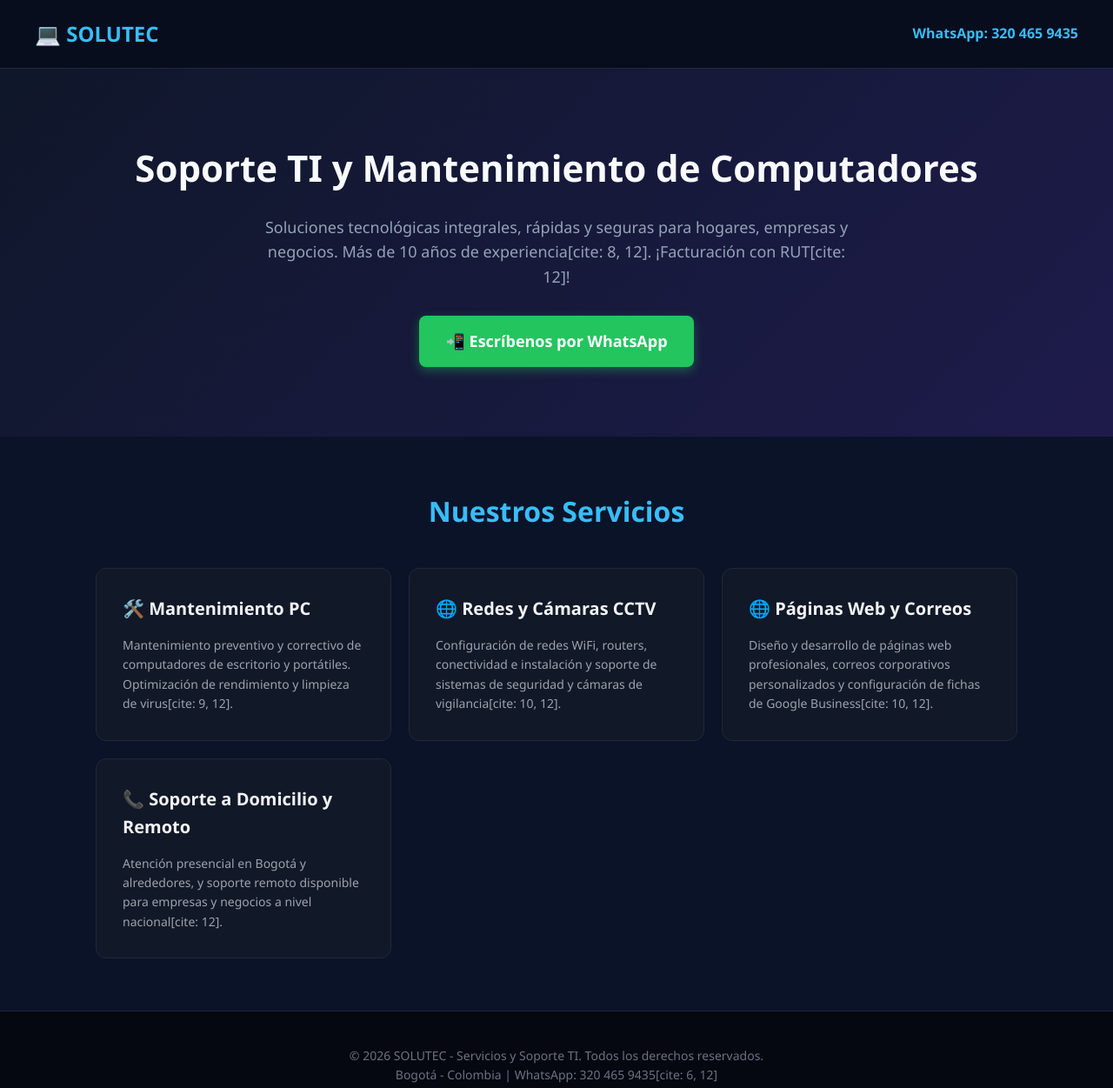
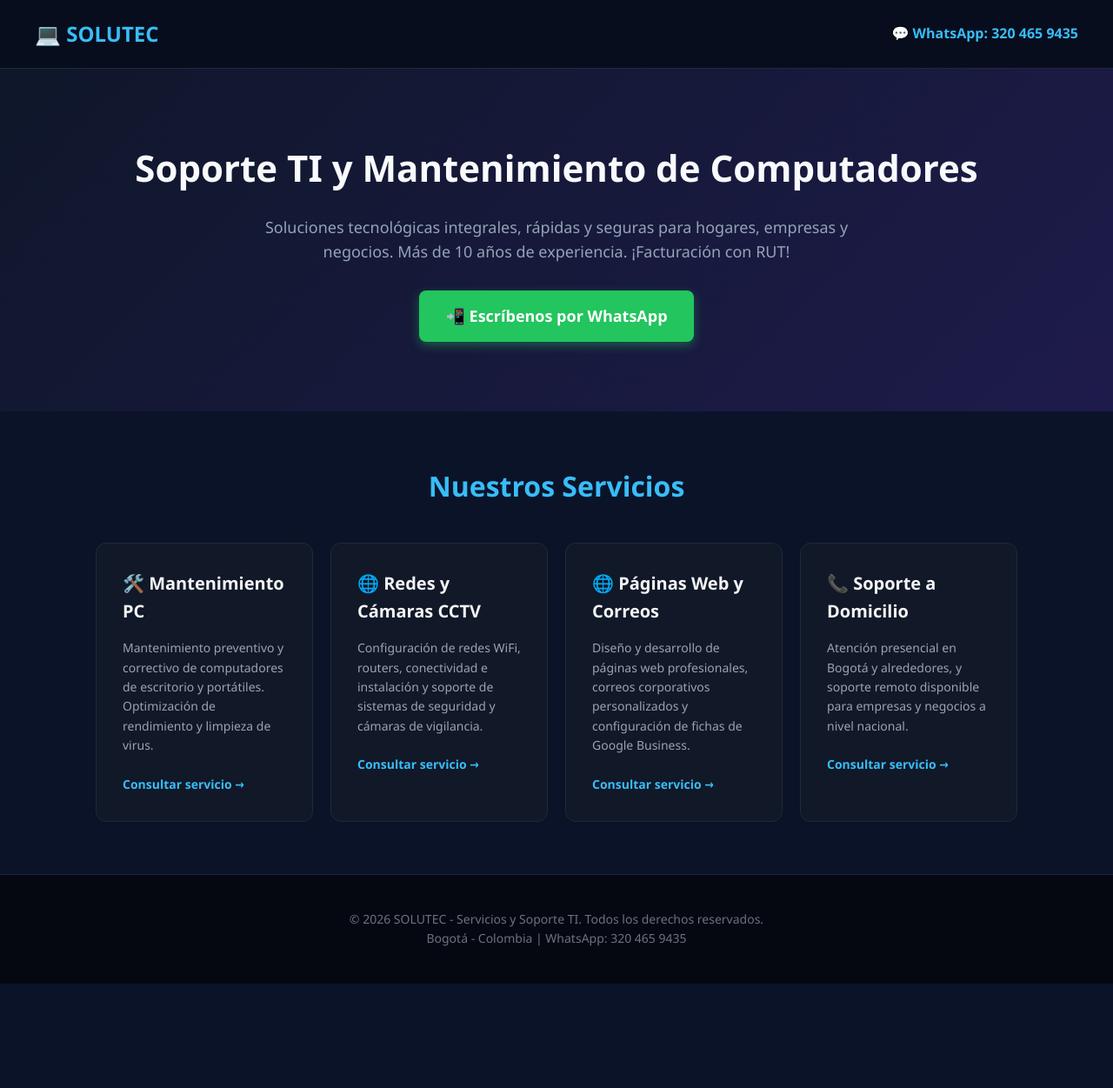
Before and after one commit to solutecitempresarial/Solutec-web, a plain HTML site: page index.html in a window 1280 px wide. Shown: the whole page at 87% size. After the commit the page ends 1131 px from the top, so only its background shows below. Drawn offline with Linux system fonts and the light colour scheme.

Commit message:
Update index.html

```diff
--- a/index.html
+++ b/index.html
@@ -8,18 +8,21 @@
         * { margin: 0; padding: 0; box-sizing: border-box; font-family: 'Segoe UI', Tahoma, Geneva, Verdana, sans-serif; }
         body { background-color: #0b1329; color: #ffffff; line-height: 1.6; }
         header { background: #070d1d; padding: 20px 40px; display: flex; justify-content: space-between; align-items: center; border-bottom: 1px solid #1e293b; }
-        .logo { font-size: 24px; font-weight: bold; color: #38bdf8; }
+        .logo { font-size: 24px; font-weight: bold; color: #38bdf8; display: flex; align-items: center; gap: 10px; }
         .hero { text-align: center; padding: 80px 20px; background: linear-gradient(135deg, #0f172a 0%, #1e1b4b 100%); }
         .hero h1 { font-size: 42px; margin-bottom: 20px; color: #f8fafc; }
         .hero p { font-size: 18px; color: #94a3b8; max-width: 700px; margin: 0 auto 30px auto; }
         .btn-whatsapp { background-color: #22c55e; color: white; padding: 15px 30px; font-size: 18px; font-weight: bold; text-decoration: none; border-radius: 8px; display: inline-block; transition: 0.3s; box-shadow: 0 4px 12px rgba(34, 197, 94, 0.4); }
-        .btn-whatsapp:hover { background-color: #16a34a; }
+        .btn-whatsapp:hover { background-color: #16a34a; transform: translateY(-2px); }
         .services { padding: 60px 20px; max-width: 1100px; margin: 0 auto; }
         .services h2 { text-align: center; font-size: 32px; margin-bottom: 40px; color: #38bdf8; }
-        .grid { display: grid; grid-template-columns: repeat(auto-fit, minmax(280px, 1fr)); gap: 20px; }
-        .card { background: #111827; padding: 30px; border-radius: 12px; border: 1px solid #1f2937; }
+        .grid { display: grid; grid-template-columns: repeat(auto-fit, minmax(250px, 1fr)); gap: 20px; }
+        .card { background: #111827; padding: 30px; border-radius: 12px; border: 1px solid #1f2937; transition: 0.3s; }
+        .card:hover { border-color: #38bdf8; transform: translateY(-5px); }
         .card h3 { margin-bottom: 15px; color: #f3f4f6; font-size: 20px; }
-        .card p { color: #9ca3af; font-size: 14px; }
+        .card p { color: #9ca3af; font-size: 14px; margin-bottom: 20px; }
+        .card-btn { color: #38bdf8; text-decoration: none; font-weight: bold; font-size: 14px; }
+        .card-btn:hover { text-decoration: underline; }
         footer { text-align: center; padding: 40px; background: #050811; color: #6b7280; font-size: 14px; border-top: 1px solid #1e293b; }
     </style>
 </head>
@@ -27,13 +30,13 @@
 
     <header>
         <div class="logo">💻 SOLUTEC</div>
-        <div><a href="https://wa.me/573204659435" style="color: #38bdf8; text-decoration: none; font-weight: bold;">WhatsApp: 320 465 9435</a></div>
+        <div><a href="https://wa.me/573204659435?text=Hola%20SOLUTEC,%20necesito%20soporte%20técnico" target="_blank" style="color: #38bdf8; text-decoration: none; font-weight: bold;">💬 WhatsApp: 320 465 9435</a></div>
     </header>
 
     <section class="hero">
         <h1>Soporte TI y Mantenimiento de Computadores</h1>
-        <p>Soluciones tecnológicas integrales, rápidas y seguras para hogares, empresas y negocios. Más de 10 años de experiencia[cite: 8, 12]. ¡Facturación con RUT[cite: 12]!</p>
-        <a href="https://wa.me/573204659435" class="btn-whatsapp">📲 Escríbenos por WhatsApp</a>
+        <p>Soluciones tecnológicas integrales, rápidas y seguras para hogares, empresas y negocios. Más de 10 años de experiencia. ¡Facturación con RUT!</p>
+        <a href="https://wa.me/573204659435?text=Hola%20SOLUTEC,%20estoy%20en%20su%20web%20y%20quiero%20cotizar%20un%20servicio" class="btn-whatsapp" target="_blank">📲 Escríbenos por WhatsApp</a>
     </section>
 
     <section class="services">
@@ -41,26 +44,30 @@
         <div class="grid">
             <div class="card">
                 <h3>🛠️ Mantenimiento PC</h3>
-                <p>Mantenimiento preventivo y correctivo de computadores de escritorio y portátiles. Optimización de rendimiento y limpieza de virus[cite: 9, 12].</p>
+                <p>Mantenimiento preventivo y correctivo de computadores de escritorio y portátiles. Optimización de rendimiento y limpieza de virus.</p>
+                <a href="https://wa.me/573204659435?text=Hola,%20me%20interesa%20el%20mantenimiento%20de%20computadores" class="card-btn" target="_blank">Consultar servicio →</a>
             </div>
             <div class="card">
                 <h3>🌐 Redes y Cámaras CCTV</h3>
-                <p>Configuración de redes WiFi, routers, conectividad e instalación y soporte de sistemas de seguridad y cámaras de vigilancia[cite: 10, 12].</p>
+                <p>Configuración de redes WiFi, routers, conectividad e instalación y soporte de sistemas de seguridad y cámaras de vigilancia.</p>
+                <a href="https://wa.me/573204659435?text=Hola,%20necesito%20soporte%20en%20redes%20o%20cámaras%20CCTV" class="card-btn" target="_blank">Consultar servicio →</a>
             </div>
             <div class="card">
                 <h3>🌐 Páginas Web y Correos</h3>
-                <p>Diseño y desarrollo de páginas web profesionales, correos corporativos personalizados y configuración de fichas de Google Business[cite: 10, 12].</p>
+                <p>Diseño y desarrollo de páginas web profesionales, correos corporativos personalizados y configuración de fichas de Google Business.</p>
+                <a href="https://wa.me/573204659435?text=Hola,%20me%20interesa%20una%20página%20web%20o%20correos" class="card-btn" target="_blank">Consultar servicio →</a>
             </div>
             <div class="card">
-                <h3>📞 Soporte a Domicilio y Remoto</h3>
-                <p>Atención presencial en Bogotá y alrededores, y soporte remoto disponible para empresas y negocios a nivel nacional[cite: 12].</p>
+                <h3>📞 Soporte a Domicilio</h3>
+                <p>Atención presencial en Bogotá y alrededores, y soporte remoto disponible para empresas y negocios a nivel nacional.</p>
+                <a href="https://wa.me/573204659435?text=Hola,%20solicito%20soporte%20a%20domicilio" class="card-btn" target="_blank">Consultar servicio →</a>
             </div>
         </div>
     </section>
 
     <footer>
         <p>© 2026 SOLUTEC - Servicios y Soporte TI. Todos los derechos reservados.</p>
-        <p>Bogotá - Colombia | WhatsApp: 320 465 9435[cite: 6, 12]</p>
+        <p>Bogotá - Colombia | WhatsApp: 320 465 9435</p>
     </footer>
 
 </body>
```
